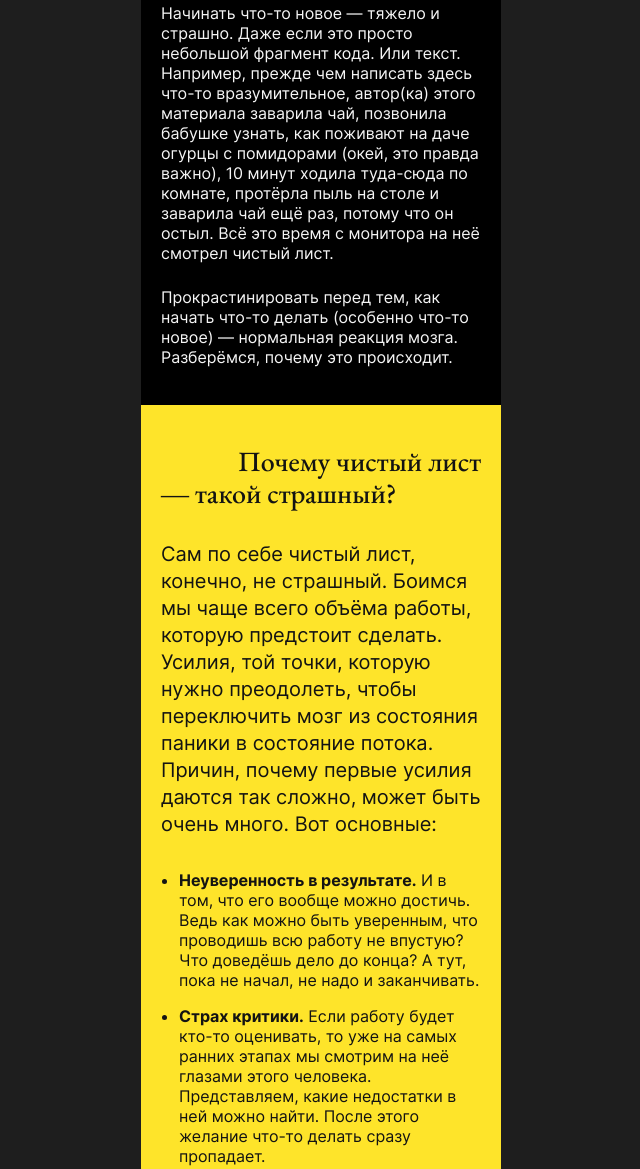
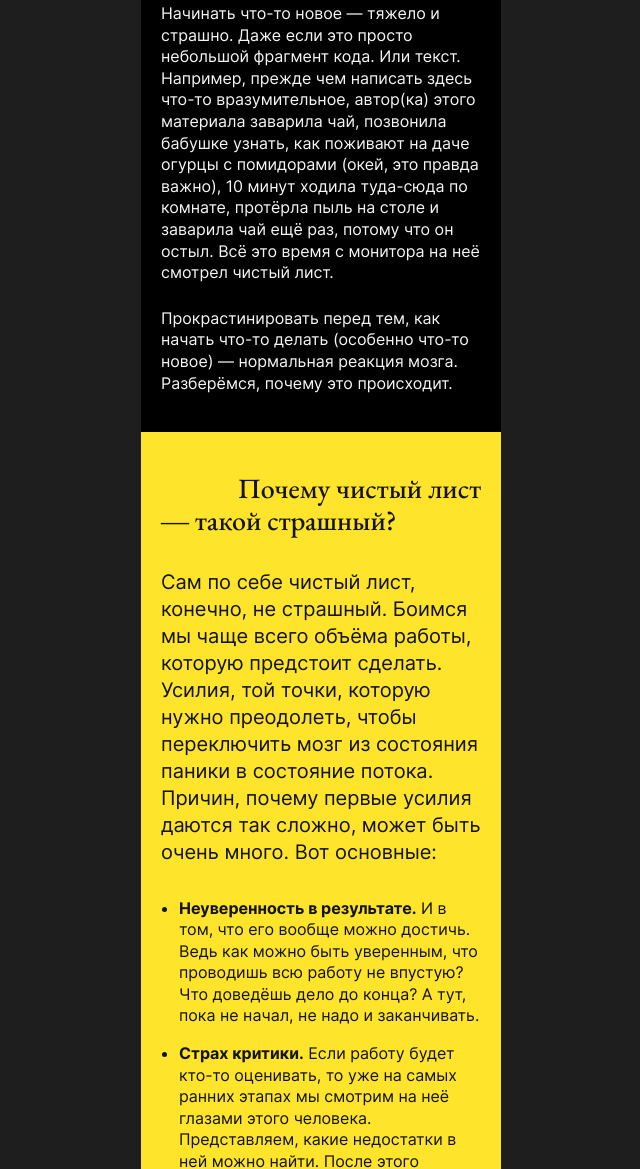
Before and after one commit to Evgeniy-Hozyainov/empty-leaf, a plain HTML site: page index.html in a window 1280 px wide. Shown: the part 446-1615 px from the top of the page, without its empty margins (319-959 px from the left). Drawn offline with Linux system fonts and the light colour scheme.

Commit message:
Корректировать line-height в тексте

```diff
--- a/styles/style.css
+++ b/styles/style.css
@@ -109,6 +109,7 @@ h1, h2, h3, h4, h5, h6, p, ul, ol, blockquote {
 }
 
 .intro__main-text > p {
+    line-height: 135%;
     margin-top: 24px;
 }
 
@@ -148,6 +149,10 @@ h1, h2, h3, h4, h5, h6, p, ul, ol, blockquote {
 
 .content-section__list-accent {
     font-weight: 700;
+}
+
+.content-section__list-item {
+    line-height: 135%;
 }
 
 .content-section__list-item + .content-section__list-item {
@@ -196,7 +201,7 @@ h1, h2, h3, h4, h5, h6, p, ul, ol, blockquote {
 }
 
 .card__text {
-    line-height: 21px
+    line-height: 135%;
 }
 
 .footer {
```
